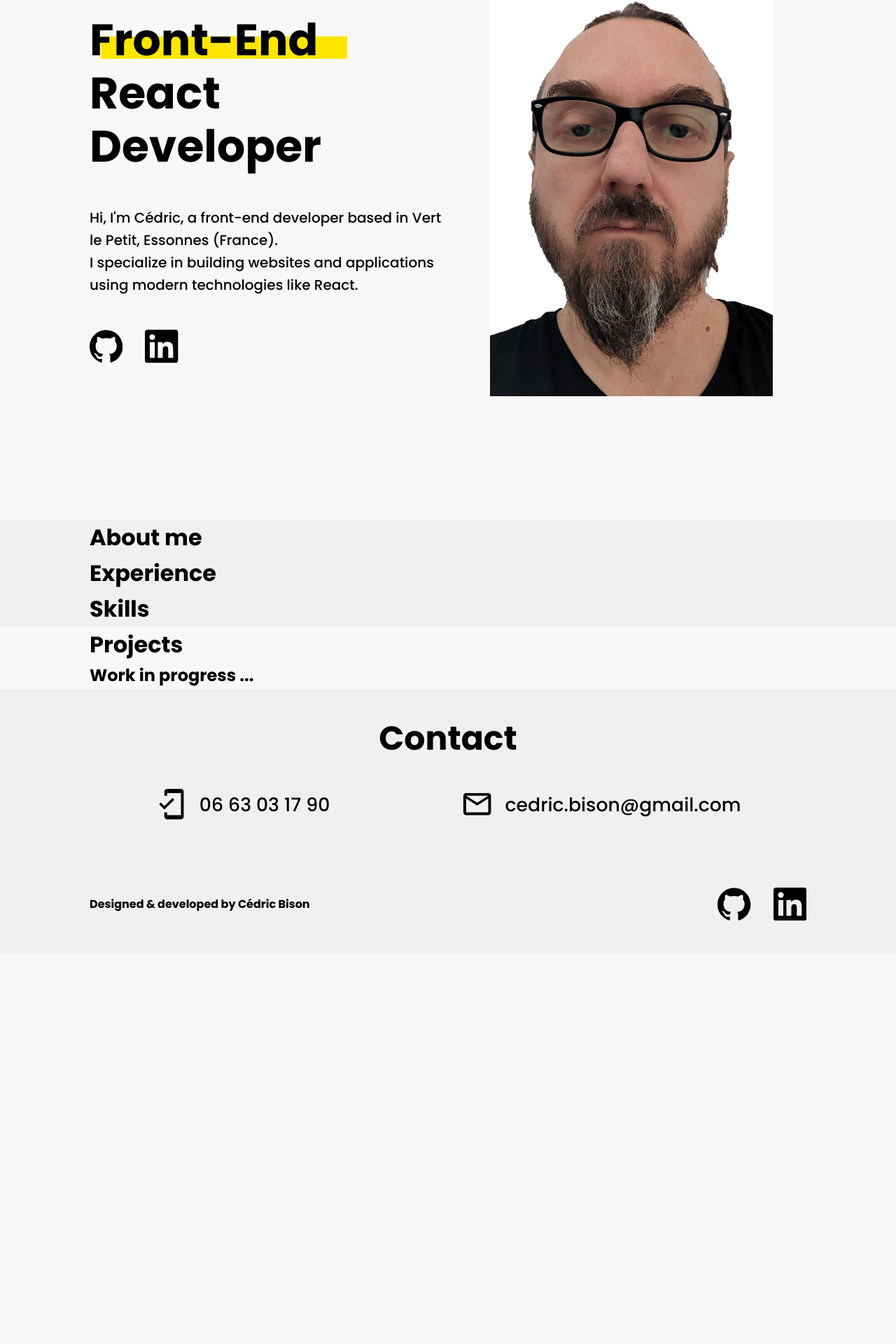
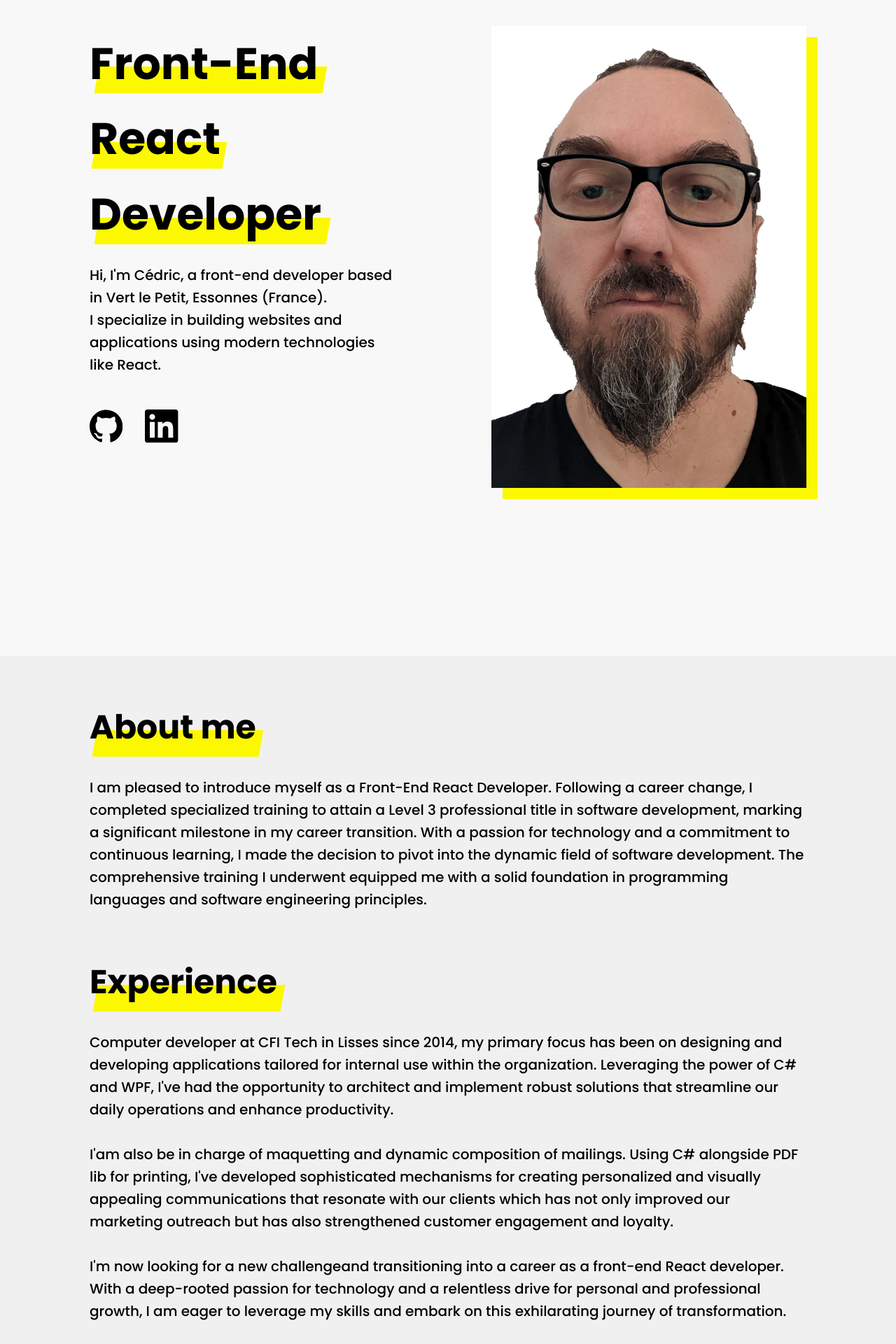
Before and after one commit to Lifad457/portfolio-cedric, a React (Vite) app: page / in a window 1280 px wide. Shown: the part 203-2123 px from the top of the page at 70% size. Before the commit the page ends 1566 px from the top, so only its background shows below. Built offline with nearby package versions, Linux system fonts and the light colour scheme.

Commit message:
Update styles and content

```diff
--- a/src/components/About.jsx
+++ b/src/components/About.jsx
@@ -1,11 +1,60 @@
-import { About } from "../styles/about.css";
+import { About, AboutSection } from "../styles/about.css";
 
 export default function AboutComponent() {
   return (
     <About>
+      <AboutSection>
         <h1>About me</h1>
+        <h3>
+          I am pleased to introduce myself as a Front-End React Developer.
+          Following a career change, I completed specialized training
+          to attain a Level 3 professional title in software development, marking a significant
+          milestone in my career transition.
+          With a passion for technology and a commitment to continuous learning, I made the
+          decision to pivot into the dynamic field of software development. The comprehensive
+          training I underwent equipped me with a solid foundation in programming languages and
+          software engineering principles.
+        </h3>
+      </AboutSection>
+      <AboutSection>
         <h1>Experience</h1>
+        <h3>
+          <p>
+            Computer developer at CFI Tech in Lisses since 2014, my primary focus has been on designing
+            and developing applications tailored for internal use within the organization. Leveraging
+            the power of C# and WPF, I've had the opportunity to architect and implement robust solutions
+            that streamline our daily operations and enhance productivity.
+          </p>
+          <br/>
+          <p>
+            I'am also be in charge of maquetting and dynamic composition
+            of mailings. Using C# alongside PDF lib for printing, I've developed sophisticated mechanisms
+            for creating personalized and visually appealing communications that resonate with our clients
+            which has not only improved our marketing outreach but has also strengthened customer
+            engagement and loyalty.
+          </p>
+          <br/>
+          <p>
+            I'm now looking for a new challengeand transitioning into a career as a front-end React developer.
+            With a deep-rooted passion for technology and a relentless drive for personal and professional growth,
+            I am eager to leverage my skills and embark on this exhilarating journey of transformation.
+          </p>
+          <br />
+          <p>
+            My decision to pursue a career in Front-End development stems from a desire to immerse myself in the
+            dynamic world of web development, where creativity and innovation intersect. The prospect of working
+            with React, a cutting-edge JavaScript library, resonates deeply with me as I am drawn to its flexibility,
+            scalability, and ability to deliver seamless user experiences across various platforms.
+          </p>
+        </h3>
+      </AboutSection>
+      <AboutSection>
         <h1>Skills</h1>
+        <h3>Front-End</h3>
+        <h3>Back-End</h3>
+        <h3>Database Management</h3>
+        <h3>UI/UX Tools</h3>
+      </AboutSection>
     </About>
   )
 }
--- a/src/components/Home.jsx
+++ b/src/components/Home.jsx
@@ -7,7 +7,9 @@ export default function HomeComponent() {
     <Home>
       <HomeSection>
         <HomeDescription>
-          <h1>Front-End React Developer</h1>
+          <h1>Front-End </h1>
+          <h1>React</h1>
+          <h1>Developer</h1>
           <h3>Hi, I&apos;m Cédric, a front-end developer based in Vert le Petit, Essonnes (France).
              <br/>I specialize in building websites and applications using modern technologies like React.
           </h3>
--- a/src/styles/about.css.js
+++ b/src/styles/about.css.js
@@ -3,10 +3,35 @@ import styled from "styled-components";
 export const About = styled.div`
     display: flex;
     flex-direction: column;
-    padding: 0 8rem;
+    padding: 2rem 8rem;
     background-color: var(--color-secondary);
 `
 export const AboutSection = styled.section`
-    display: flex;
+    display: block;
+    margin: 2em 0;
 
+    h1 {
+        display: inline-block;
+        position: relative;
+        font-size: var(--fs-large);
+        margin-bottom: 2rem;
+        z-index: 1;
+
+        &:before {
+            content: '';
+            position: absolute;
+            top: 55%;
+            left: 3%;
+            height: 50%;
+            width: 100%;
+            background-color: var(--color-tertiary);
+            transform: skew(-10deg);
+            z-index: -1;
+        }
+    }
+
+    h3 {
+        font-size: var(--fs-regular);
+        font-weight: var(--fw-medium);
+    }
 `
--- a/src/styles/contact.css.js
+++ b/src/styles/contact.css.js
@@ -9,8 +9,23 @@ export const Contact = styled.div`
     font-size: var(--fs-regular);
 
     h1 {
+        display: inline-block;
+        position: relative;
         font-size: var(--fs-large);
-        padding-block: 2rem;
+        margin: 2rem 0 4rem;
+        z-index: 1;
+
+        &:before {
+            content: '';
+            position: absolute;
+            top: 55%;
+            left: 3%;
+            height: 50%;
+            width: 100%;
+            background-color: var(--color-tertiary);
+            transform: skew(-10deg);
+            z-index: -1;
+        }
     }
 `
 export const ContactSection = styled.section`
--- a/src/styles/global.css.js
+++ b/src/styles/global.css.js
@@ -10,7 +10,7 @@ export const GlobalStyle = createGlobalStyle`
     &:root {
         --color-primary: ${props => props.theme === "light" ? "#f8f8f8" : "#3a3a3a"};
         --color-secondary: ${props => props.theme === "light" ? "#f0f0f0" : "#303030"};
-        --color-tertiary: #FFE600;
+        --color-tertiary: ${props => props.theme === "light" ? "#fcf800" : "#fc2600"};
         --color-black: #000;
         --color-white: #fff;
         --color-font: ${props => props.theme === "light" ? "var(--color-black)" : "var(--color-white)"};
@@ -43,5 +43,4 @@ export const GlobalStyle = createGlobalStyle`
         color: var(--color-font);
         background-color: var(--color-primary);
     }
-
 `
--- a/src/styles/header.css.js
+++ b/src/styles/header.css.js
@@ -8,6 +8,7 @@ export const Header = styled.div`
     background-color: var(--color-secondary);
     position: fixed;
     min-width: 100%;
+    z-index: 999;
 `
 export const Logo = styled.div`
     font-size: var(--fs-medium);
--- a/src/styles/home.css.js
+++ b/src/styles/home.css.js
@@ -3,34 +3,40 @@ import styled from "styled-components";
 export const Home = styled.div`
     display: flex;
     flex-direction: column;
-    padding: 8rem;
-    z-index: -1;
+    padding: 15rem 8rem;
 `
 export const HomeSection = styled.section`
     display: flex;
     flex-direction: row;
     align-items: center;
-    margin: 0 auto;
+    justify-content: center;
+    gap: 8rem;
 `
 export const HomeDescription = styled.div`
-    max-width: 700px;
+    display: block;
+    max-width: 500px;
+    z-index: 1;
 
     h1 {
+        display: inline-block;
+        position: relative;
         font-size: var(--fs-extra-large);
         line-height: 1.2;
-        padding-block: 3rem;
-        position: relative;
-        &::before {
-            content: "";
+        margin-bottom: 2rem;
+
+        &:before {
+            content: '';
             position: absolute;
-            min-width: 22rem;
-            min-height: 2rem;
+            top: 55%;
+            left: 3%;
+            height: 50%;
+            width: 100%;
             background-color: var(--color-tertiary);
-            top: 5rem;
-            left: 1rem;
+            transform: skew(-10deg);
             z-index: -1;
         }
     }
+
     h3 {
         font-size: var(--fs-regular);
         font-weight: var(--fw-medium);
@@ -38,6 +44,6 @@ export const HomeDescription = styled.div`
 `
 export const HeroImage = styled.img`
     display: block;
-    max-width: 500px;
-    padding: 3rem;
+    max-width: 450px;
+    box-shadow: 1rem 1rem 0 0 var(--color-tertiary);
 `
--- a/src/styles/icons.css.js
+++ b/src/styles/icons.css.js
@@ -2,7 +2,10 @@ import styled from "styled-components";
 import { SiGithub, SiLinkedin } from "react-icons/si";
 import { GoSun, GoMoon  } from "react-icons/go";
 import { MdMobileFriendly, MdMailOutline  } from "react-icons/md";
+import { FaHtml5, FaCss3Alt, FaReact, FaNodeJs, FaFigma } from "react-icons/fa6";
+import { SiJavascript, SiFirebase, SiMysql, SiMicrosoftsqlserver, SiAffinity } from "react-icons/si";
 
+// Socials
 export const Socials = styled.div`
     display: flex;
     gap: 2rem;
@@ -26,6 +29,40 @@ export const LinkedIn = styled(SiLinkedin)`
         transform: scale(1.3);
     }
 `
+
+// Skills
+export const HTMLIcon = styled(FaHtml5)`
+    font-size: var(--fs-large);
+`
+export const CSSIcon = styled(FaCss3Alt)`
+    font-size: var(--fs-large);
+`
+export const JavaScriptIcon = styled(SiJavascript)`
+    font-size: var(--fs-large);
+`
+export const ReactIcon = styled(FaReact)`
+    font-size: var(--fs-large);
+`
+export const NodeIcon = styled(FaNodeJs)`
+    font-size: var(--fs-large);
+`
+export const FirebaseIcon = styled(SiFirebase)`
+    font-size: var(--fs-large);
+`
+export const MySQLIcon = styled(SiMysql)`
+    font-size: var(--fs-large);
+`
+export const MSSQLIcon = styled(SiMicrosoftsqlserver)`
+    font-size: var(--fs-large);
+`
+export const FigmaIcon = styled(FaFigma)`
+    font-size: var(--fs-large);
+`
+export const AffinityIcon = styled(SiAffinity)`
+    font-size: var(--fs-large);
+`
+
+// Contact
 export const Phone = styled(MdMobileFriendly)`
     font-size: var(--fs-large);
 `
--- a/src/styles/project.css.js
+++ b/src/styles/project.css.js
@@ -1,10 +1,31 @@
 import styled from "styled-components";
 
 export const Project = styled.div`
-    display: flex;
-    flex-direction: column;
+    display: block;
     padding: 0 8rem;
+    z-index: 1;
+
+    h1 {
+        display: inline-block;
+        position: relative;
+        font-size: var(--fs-large);
+        margin-bottom: 2rem;
+
+        &:before {
+            content: '';
+            position: absolute;
+            top: 55%;
+            left: 3%;
+            height: 50%;
+            width: 100%;
+            background-color: var(--color-tertiary);
+            transform: skew(-10deg);
+            z-index: -1;
+        }
+    }
 `
 export const ProjectSection = styled.section`
     display: flex;
+
+
 `
```
